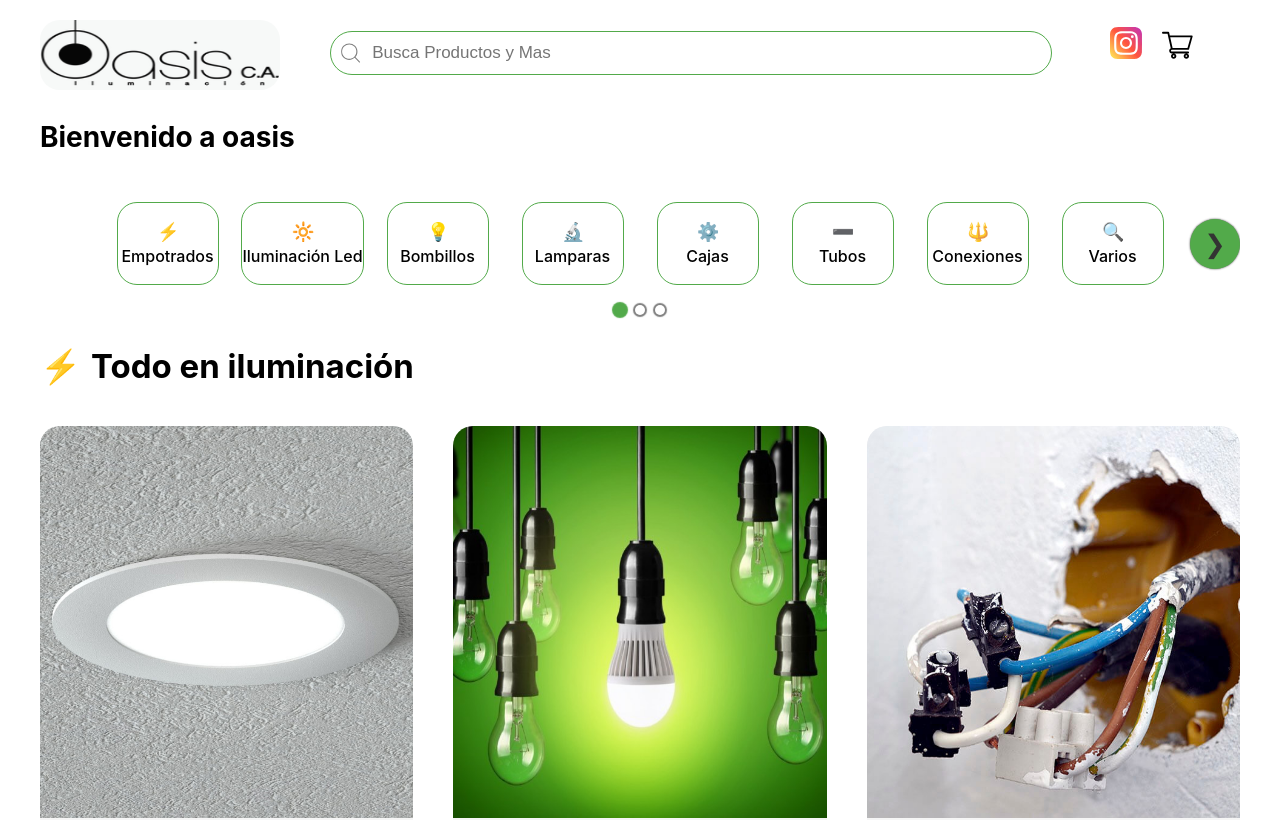
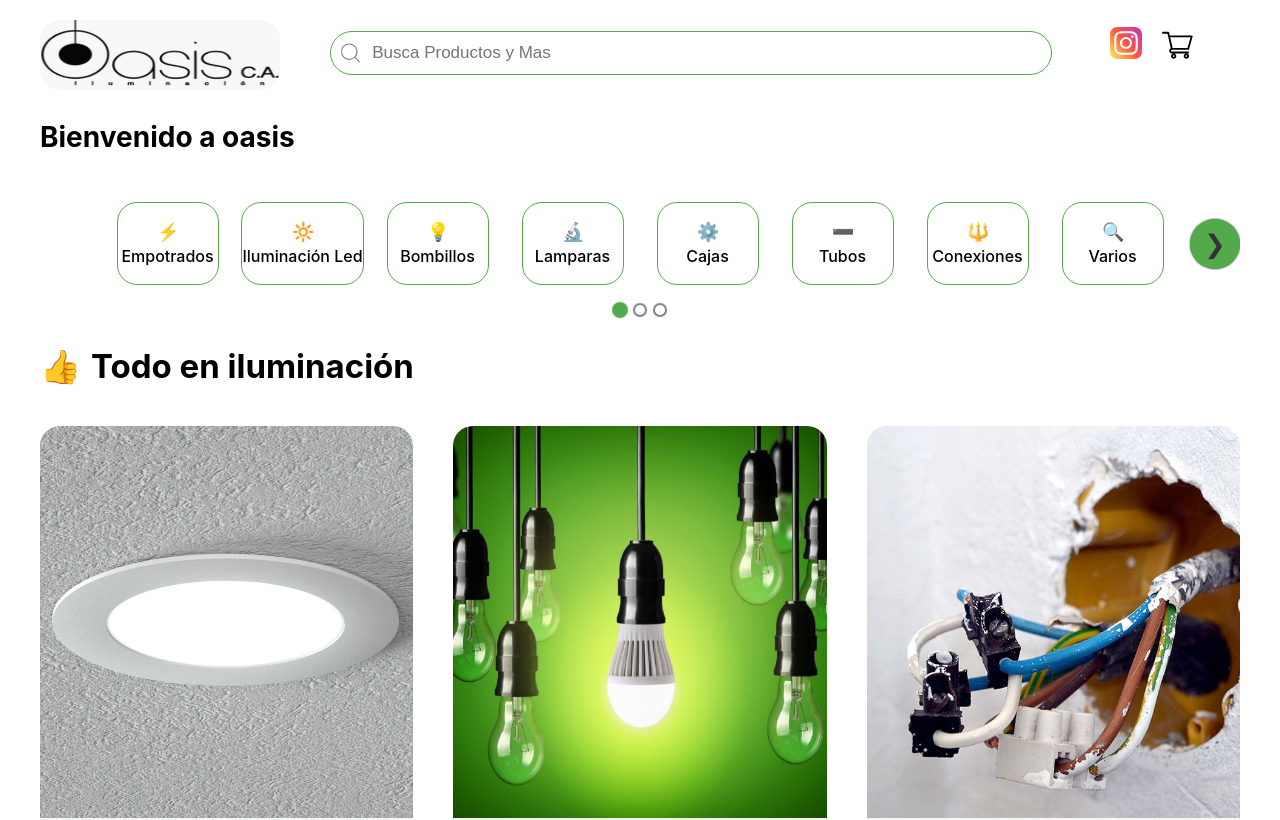
Before and after one commit to mazaministores/front_oasis_iluminacion, a React (Create React App) app: page / in a window 1280 px wide. Shown: the top 820 px of the page. Built offline with nearby package versions, Linux system fonts and the light colour scheme; no server answers; a web font is replaced by a local one.

Commit message:
save changes

```diff
--- a/src/pages/home/index.js
+++ b/src/pages/home/index.js
@@ -17,7 +17,7 @@ export default function HomePage() {
           <main className={styles.main}>
             <div className={styles.header}>
               <h1 className={styles.title}>
-                <span className={styles.emoji}>⚡</span>Todo en iluminación
+                <span className={styles.emoji}>👍</span>Todo en iluminación
               </h1>
               <div className={styles.headerButtons}>
               </div>
```
